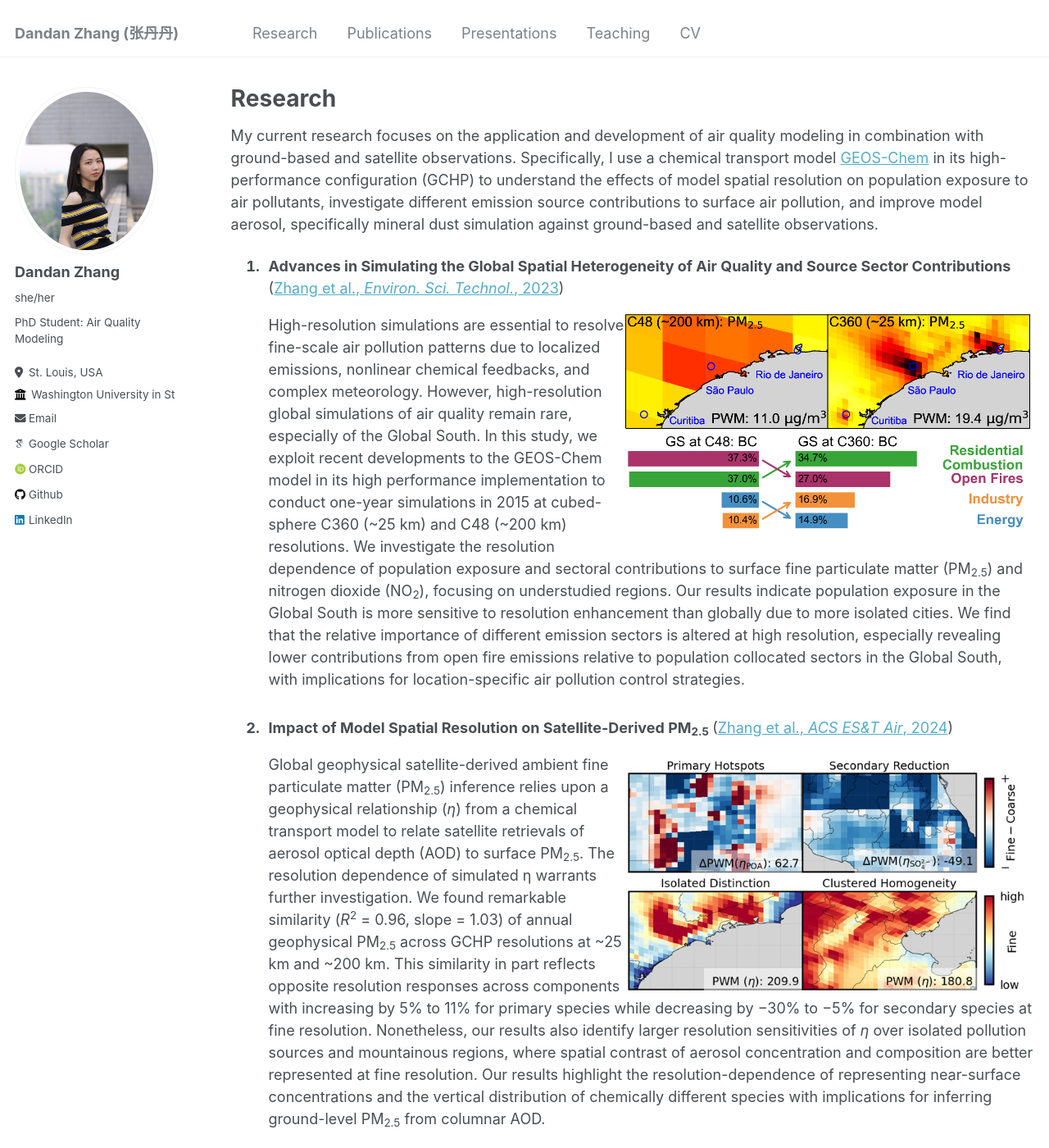
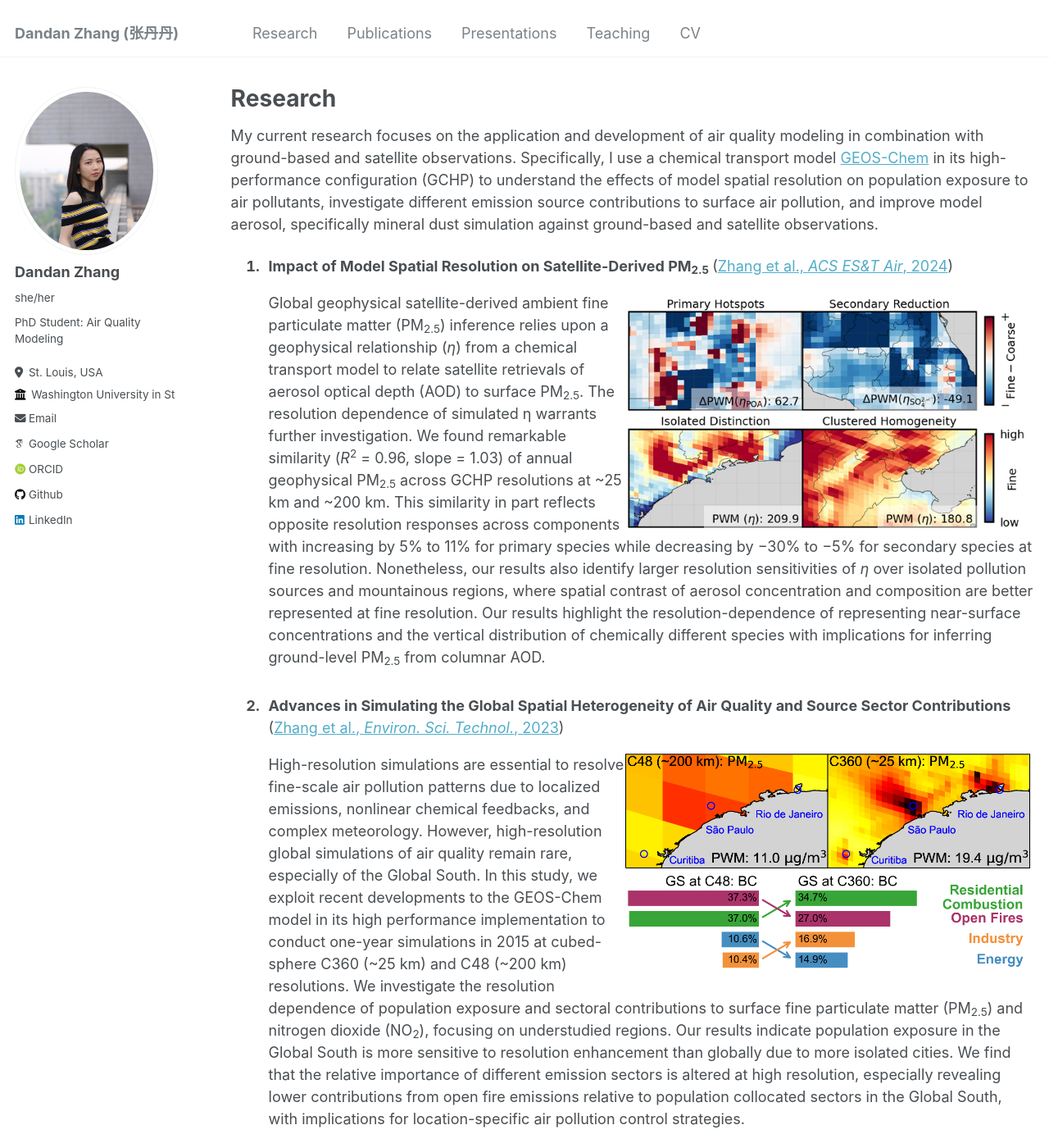
Before and after one commit to 1Dandan/1Dandan.github.io, a Jekyll site: the page built from _pages/research.md, in a window 1280 px wide and 1400 px high. Shown: the whole window at 82% size. Built offline with Jekyll 4.4.1, drawn with Linux system fonts in a browser that asks for light colours; some web fonts are replaced.

Commit message:
initial version

```diff
--- a/_pages/research.md
+++ b/_pages/research.md
@@ -10,6 +10,18 @@ My current research focuses on the application and development of air quality mo
 
 <ol>
 <li style="padding-left: 6px;font-weight:bold;">
+<b> Impact of Model Spatial Resolution on Satellite-Derived PM<sub>2.5</sub> </b>
+<b style="font-weight: normal">
+(<a href="https://doi.org/10.1021/acsestair.4c00084">Zhang et al., <i>ACS ES&T Air</i>, 2024</a>)</b>
+
+<p style="display:inline-block;font-weight: normal;">
+<img src="/images/2024_ESTAir_Zhang.png" align="right" class="inline" width=500 height="auto" />
+
+Global geophysical satellite-derived ambient fine particulate matter (PM<sub>2.5</sub>) inference relies upon a geophysical relationship (<i>&#951;</i>) from a chemical transport model to relate satellite retrievals of aerosol optical depth (AOD) to surface PM<sub>2.5</sub>. The resolution dependence of simulated η warrants further investigation. We found remarkable similarity (<i>R</i><sup>2</sup> = 0.96, slope = 1.03) of annual geophysical PM<sub>2.5</sub> across GCHP resolutions at ~25 km and ~200 km. This similarity in part reflects opposite resolution responses across components with increasing by 5% to 11% for primary species while decreasing by &minus;30% to &minus;5% for secondary species at fine resolution. Nonetheless, our results also identify larger resolution sensitivities of <i>&#951;</i> over isolated pollution sources and mountainous regions, where spatial contrast of aerosol concentration and composition are better represented at fine resolution. Our results highlight the resolution-dependence of representing near-surface concentrations and the vertical distribution of chemically different species with implications for inferring ground-level PM<sub>2.5</sub> from columnar AOD.
+</p>
+</li>
+
+<li style="padding-left: 6px;font-weight:bold;">
 <b> Advances in Simulating the Global Spatial Heterogeneity of Air Quality and Source Sector Contributions </b>
 <b style="font-weight: normal">
 (<a href="https://doi.org/10.1021/acs.est.2c07253">Zhang et al., <i>Environ. Sci. Technol.</i>, 2023</a>)</b>
@@ -21,16 +33,4 @@ High-resolution simulations are essential to resolve fine-scale air pollution pa
 </p>
 </li>
 
-<li style="padding-left: 6px;font-weight:bold;">
-<b> Impact of Model Spatial Resolution on Satellite-Derived PM<sub>2.5</sub> </b>
-<b style="font-weight: normal">
-(<a href="https://doi.org/10.1021/acsestair.4c00084">Zhang et al., <i>ACS ES&T Air</i>, 2024</a>)</b>
-
-<p style="display:inline-block;font-weight: normal;">
-<img src="/images/2024_ESTAir_Zhang.png" align="right" class="inline" width=500 height="auto" />
-
-Global geophysical satellite-derived ambient fine particulate matter (PM<sub>2.5</sub>) inference relies upon a geophysical relationship (<i>&#951;</i>) from a chemical transport model to relate satellite retrievals of aerosol optical depth (AOD) to surface PM<sub>2.5</sub>. The resolution dependence of simulated η warrants further investigation. We found remarkable similarity (<i>R</i><sup>2</sup> = 0.96, slope = 1.03) of annual geophysical PM<sub>2.5</sub> across GCHP resolutions at ~25 km and ~200 km. This similarity in part reflects opposite resolution responses across components with increasing by 5% to 11% for primary species while decreasing by &minus;30% to &minus;5% for secondary species at fine resolution. Nonetheless, our results also identify larger resolution sensitivities of <i>&#951;</i> over isolated pollution sources and mountainous regions, where spatial contrast of aerosol concentration and composition are better represented at fine resolution. Our results highlight the resolution-dependence of representing near-surface concentrations and the vertical distribution of chemically different species with implications for inferring ground-level PM<sub>2.5</sub> from columnar AOD.
-</p>
-</li>
-
 </ol>
```
